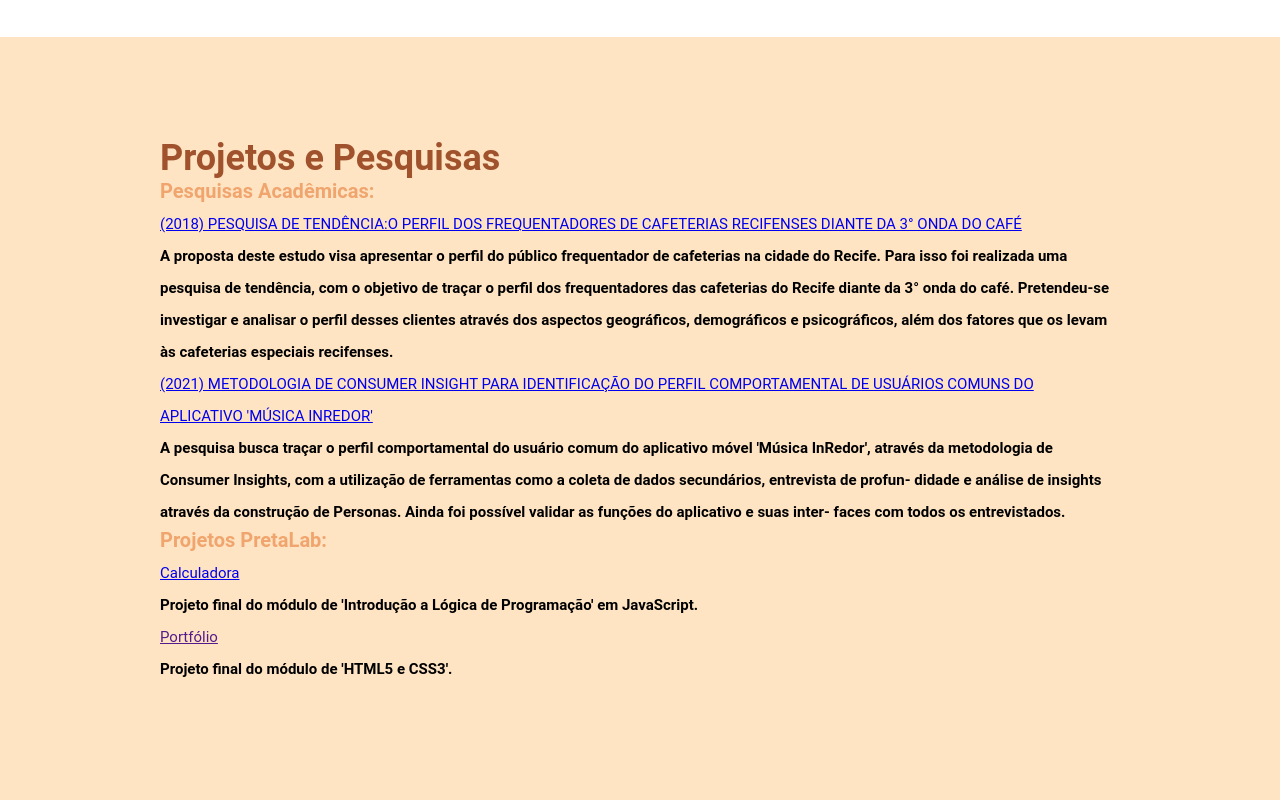
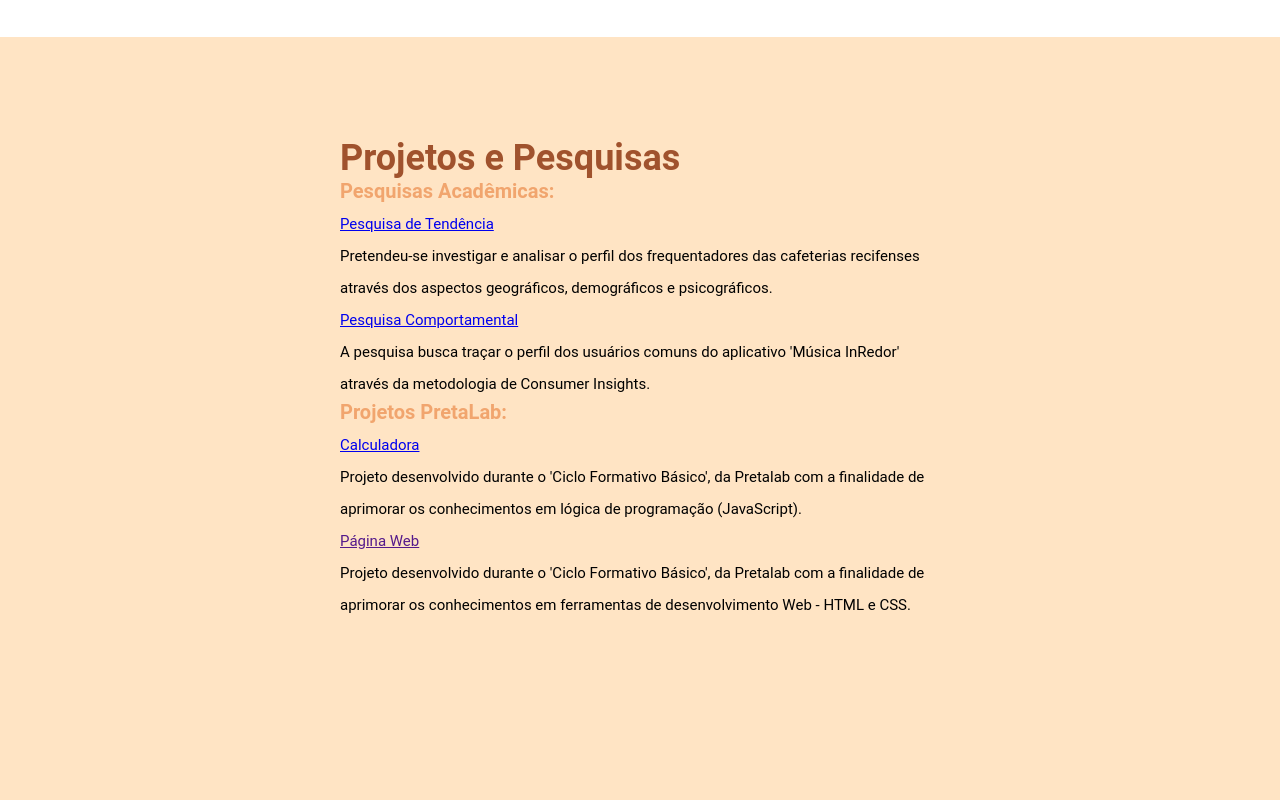
Before and after one commit to angelaluiza/projeto-final-PretaLab2, a plain HTML site: page index.html in a window 1280 px wide. Shown: the part 1560-2360 px from the top of the page. Drawn offline with Linux system fonts and the light colour scheme.

Commit message:
alteração 11/04

```diff
--- a/index.html
+++ b/index.html
@@ -35,9 +35,9 @@
             </div>
             <div class="texto-sobre">
                 <p>
-                    <strong> Publicitária, pesquisadora centrada no humano e em estudos antropológicos sobre a sociedade, consumo e tecnologia.
-                    Estudante assídua de UX Research e metodologias de Consumer Insight e Netnography.
-                    Para além, possuo conhecimentos teorícos e práticos, em JavaScript e ciência de dados. </strong>
+                    Publicitária, pesquisadora centrada no humano e em estudos antropológicos sobre a sociedade, consumo e tecnologia.
+                    Estudante assídua de UX Research e metodologias de Consumer Insight, Customer Centricity e Netnography.
+                    Para além, possuo conhecimentos teóricos e práticos, em JavaScript, HTML e CSS.
                 </p>
             </div>
         </section>
@@ -122,41 +122,26 @@
             <div class="texto-projetos">
                 <ul>
                     <li>
-                        <a href="./pdf/PESQUISA DE TENDÊNCIA - ANGELA(2018).pdf"> (2018) PESQUISA DE TENDÊNCIA:O PERFIL DOS FREQUENTADORES DE CAFETERIAS RECIFENSES DIANTE DA
-                         3° ONDA DO CAFÉ </a>
+                        <a href="./pdf/PESQUISA DE TENDÊNCIA - ANGELA(2018).pdf"> Pesquisa de Tendência </a>
                     </li>
 
                     <li>
                         <p>
-                            <strong>A proposta deste estudo visa apresentar o perfil do público frequentador de
-                                cafeterias na cidade do Recife. Para isso foi realizada uma pesquisa de tendência,
-                                com o objetivo de traçar o perfil dos frequentadores das cafeterias do Recife diante
-                                da 3° onda do café. Pretendeu-se investigar e analisar o perfil desses clientes
-                                através dos aspectos geográficos, demográficos e psicográficos, além dos fatores
-                                que os levam às cafeterias especiais recifenses.
-                            </strong>
+                            Pretendeu-se investigar e analisar o perfil dos frequentadores das cafeterias recifenses
+                            através dos aspectos geográficos, demográficos e psicográficos.
+
                         </p>
                     </li>
 
                     <li>
-                        <a href="./pdf/PESQUISA COMPORTAMENTAL - ANGELA(2021).pdf"> (2021) METODOLOGIA DE CONSUMER INSIGHT PARA IDENTIFICAÇÃO
-                            DO PERFIL COMPORTAMENTAL DE USUÁRIOS COMUNS DO
-                            APLICATIVO 'MÚSICA INREDOR' </a>
+                        <a href="./pdf/PESQUISA COMPORTAMENTAL - ANGELA(2021).pdf"> Pesquisa Comportamental </a>
                     </li>
 
                     <li>
                         <p>
-                            <strong> A pesquisa busca traçar o perfil comportamental
-                                do usuário comum do aplicativo móvel 'Música InRedor', através
-                                da metodologia de Consumer Insights, com a utilização de ferramentas
-                                como a coleta de dados secundários, entrevista de profun-
-                                didade e
-                                análise de insights através da construção de Personas.
-                                Ainda foi possível validar as funções do aplicativo e suas inter-
-                                faces
-                                com todos os entrevistados.
-                            </strong>
-                    </p>
+                            A pesquisa busca traçar o perfil dos usuários comuns do aplicativo 'Música InRedor'
+                            através da metodologia de Consumer Insights.
+                        </p>
                     </li>
                 </ul>
             </div>
@@ -166,21 +151,23 @@
             <div class="texto-projetos">
                 <ul>
                     <li>
-                        <a href="https://angixcalculadora-projeto-pretalab.netlify.app/">Calculadora </a>
+                        <a href="https://angixcalculadora-projeto-pretalab.netlify.app/"> Calculadora </a>
                     </li>
 
                     <li>
                         <p>
-                            <strong> Projeto final do módulo de 'Introdução a Lógica de Programação' em JavaScript. </strong>
+                            Projeto desenvolvido durante o 'Ciclo Formativo Básico', da Pretalab
+                            com a finalidade de aprimorar os conhecimentos em lógica de programação (JavaScript).
                         </p>
                     </li>
                     <li>
-                        <a href=""  >Portfólio </a>
+                        <a href=""  > Página Web </a>
                     </li>
 
                     <li>
                         <p>
-                            <strong> Projeto final do módulo de 'HTML5 e CSS3'. </strong>
+                            Projeto desenvolvido durante o 'Ciclo Formativo Básico', da Pretalab com a finalidade
+                            de aprimorar os conhecimentos em ferramentas de desenvolvimento Web - HTML e CSS.
                         </p>
                     </li>
                 </ul>
--- a/style.css
+++ b/style.css
@@ -52,8 +52,8 @@ li {
 .container {
     margin-right: auto;
     margin-left: auto;
-    margin-top: 200px;
-    max-width: 960px;
+    margin-top: 130px;
+    max-width: 600px;
     padding-right: 10px;
     padding-left: 10px;
     width: 100%;
```
